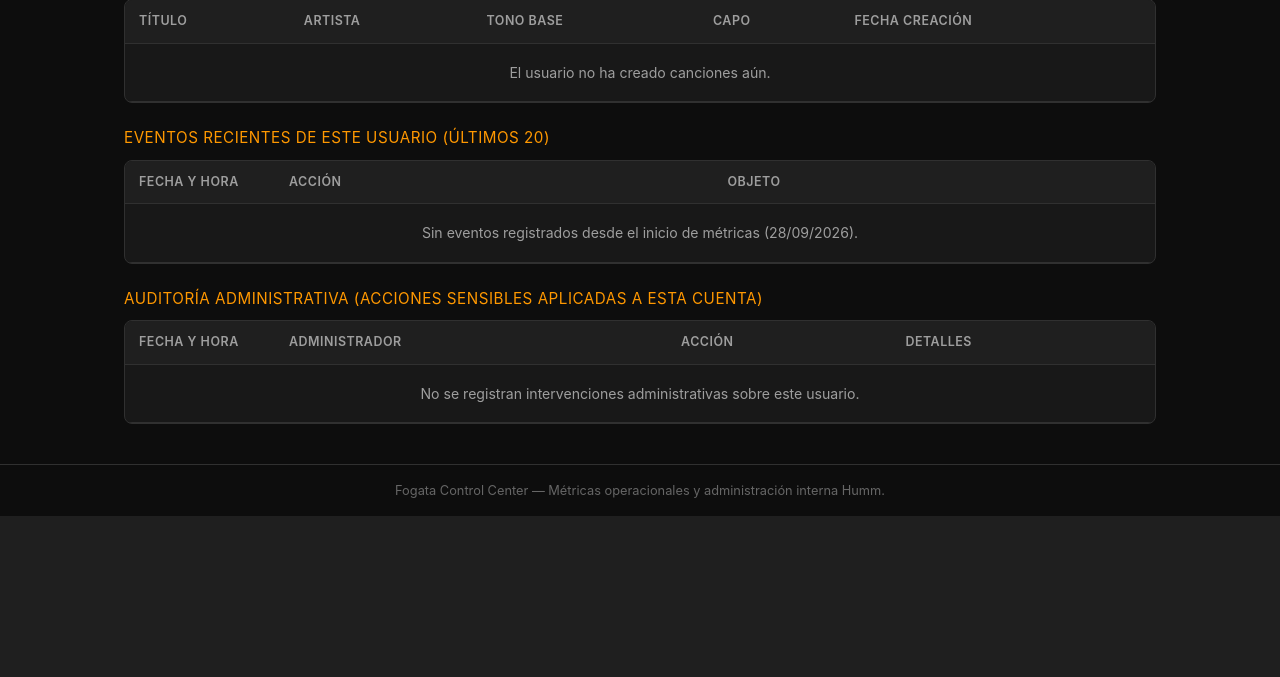
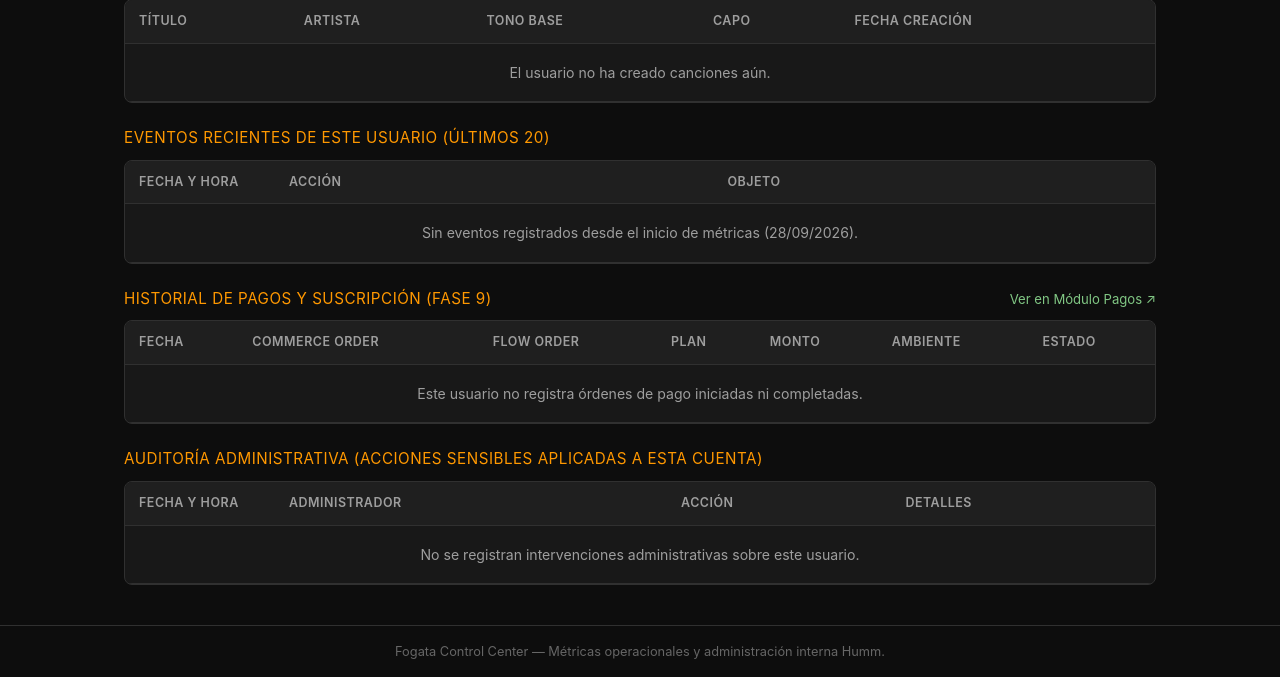
Before and after one commit to nativoaustral-bit/fogata, a Django app: page /gestion/usuarios/1/ in a window 1280 px wide. Shown: the part 925-1602 px from the top of the page. Before the commit the page ends 1441 px from the top, so only its background shows below. Run offline with Django 5.2, Linux system fonts and the light colour scheme; the visitor is signed in with stand-in values (Sample User, id 1); data comes from the database, SQL or seed files in the repository; data that the repository does not hold is empty.

Commit message:
fix(gestion): corregir bloque content en pagos, agregar metricas de ventas e ingresos al dashboard y ordenes en detalle de usuario

```diff
--- a/apps/gestion/metrics.py
+++ b/apps/gestion/metrics.py
@@ -521,7 +521,8 @@ def obtener_metricas_comerciales():
         user__is_staff=False
     ).count()
 
-    conversion_gratis_pro = round((pro_pagados_activos / (total_gratis + pro_pagados_activos) * 100), 2) if (total_gratis + pro_pagados_activos) > 0 else 0.0
+    ingresos_totales_fmt = f"{ingresos_totales:,}".replace(",", ".")
+    ingresos_30d_fmt = f"{ingresos_30d:,}".replace(",", ".")
 
     return {
         'total_usuarios': total_usuarios,
@@ -541,7 +542,9 @@ def obtener_metricas_comerciales():
         'ventas_totales': ventas_totales,
         'ventas_30d': ventas_30d,
         'ingresos_totales': ingresos_totales,
+        'ingresos_totales_fmt': ingresos_totales_fmt,
         'ingresos_30d': ingresos_30d,
+        'ingresos_30d_fmt': ingresos_30d_fmt,
         'pro_activos_totales': pro_activos_totales,
         'pro_pagados_activos': pro_pagados_activos,
         'pro_vencidos': pro_vencidos,
--- a/apps/gestion/views.py
+++ b/apps/gestion/views.py
@@ -210,6 +210,9 @@ def usuario_detalle_view(request, pk):
     # Auditorías administrativas aplicadas a este usuario
     auditorias = AuditoriaAdmin.objects.filter(usuario_afectado=usuario).select_related('admin').order_by('-fecha')
 
+    # Órdenes de pago del usuario (Fase 9)
+    ordenes_usuario = usuario.ordenes_pago.all().order_by('-creada_el')[:10]
+
     context = {
         'u': usuario,
         'capacidad': obtener_estado_capacidad(usuario),
@@ -224,6 +227,7 @@ def usuario_detalle_view(request, pk):
         'canciones_meta': canciones_meta,
         'eventos_usuario': eventos_usuario,
         'auditorias': auditorias,
+        'ordenes_usuario': ordenes_usuario,
         'inicio_analitica': obtener_analytics_start_date_str(),
     }
     return render(request, 'gestion/usuario_detalle.html', context)
@@ -513,12 +517,17 @@ def pagos_lista_view(request):
 
     # Resumen rápido
     total_ordenes = ordenes_qs.count()
+    pagadas_prod_count = OrdenPago.objects.filter(
+        ambiente=OrdenPago.AMBIENTE_PRODUCTION,
+        estado=OrdenPago.ESTADO_PAGADA
+    ).count()
     pagadas_count = OrdenPago.objects.filter(estado=OrdenPago.ESTADO_PAGADA).count()
     pendientes_count = OrdenPago.objects.filter(estado=OrdenPago.ESTADO_PENDIENTE).count()
     ingresos_reales = OrdenPago.objects.filter(
         ambiente=OrdenPago.AMBIENTE_PRODUCTION,
         estado=OrdenPago.ESTADO_PAGADA
     ).aggregate(s=Sum('monto'))['s'] or 0
+    ingresos_reales_fmt = f"{ingresos_reales:,}".replace(",", ".")
 
     paginator = Paginator(ordenes_qs, 25)
     page_number = request.GET.get('page')
@@ -531,8 +540,10 @@ def pagos_lista_view(request):
         'filtro_estado': filtro_estado,
         'filtro_ambiente': filtro_ambiente,
         'total_ordenes': total_ordenes,
+        'pagadas_prod_count': pagadas_prod_count,
         'pagadas_count': pagadas_count,
         'pendientes_count': pendientes_count,
         'ingresos_reales': ingresos_reales,
+        'ingresos_reales_fmt': ingresos_reales_fmt,
     }
     return render(request, 'gestion/pagos.html', context)
--- a/apps/pagos/models.py
+++ b/apps/pagos/models.py
@@ -183,3 +183,7 @@ class OrdenPago(models.Model):
             if p == self.plan:
                 return label
         return self.plan
+
+    @property
+    def monto_formateado(self) -> str:
+        return f"{self.monto:,}".replace(",", ".")
--- a/templates/gestion/usuario_detalle.html
+++ b/templates/gestion/usuario_detalle.html
@@ -262,6 +262,66 @@
   </div>
 </div>
 
+<!-- HISTORIAL DE PAGOS Y SUSCRIPCIONES (FASE 9) -->
+<div style="margin-bottom: 24px;">
+  <div style="display: flex; justify-content: space-between; align-items: baseline; margin-bottom: 10px;">
+    <h2 style="font-size: 0.95rem; text-transform: uppercase; letter-spacing: 0.5px; color: var(--color-flame); margin: 0;">
+      Historial de Pagos y Suscripción (Fase 9)
+    </h2>
+    <a href="{% url 'gestion:pagos_lista' %}?q={{ u.email }}" style="font-size: 0.82rem; color: #81c784; text-decoration: none;">
+      Ver en Módulo Pagos ↗
+    </a>
+  </div>
+  <div class="table-container">
+    <table class="admin-table">
+      <thead>
+        <tr>
+          <th>Fecha</th>
+          <th>Commerce Order</th>
+          <th>Flow Order</th>
+          <th>Plan</th>
+          <th>Monto</th>
+          <th>Ambiente</th>
+          <th>Estado</th>
+        </tr>
+      </thead>
+      <tbody>
+        {% for ord in ordenes_usuario %}
+        <tr>
+          <td style="color: var(--text-muted); font-size: 0.8rem; white-space: nowrap;">{{ ord.creada_el|date:"d/m/Y H:i" }}</td>
+          <td style="font-family: monospace; font-size: 0.82rem; color: #ddd;">{{ ord.commerce_order }}</td>
+          <td style="font-family: monospace; font-size: 0.82rem; color: var(--text-muted);">{{ ord.flow_order|default:"—" }}</td>
+          <td style="font-size: 0.84rem;">{{ ord.plan_nombre_legible }}</td>
+          <td style="font-weight: 600; color: #f5f5f5;">${{ ord.monto_formateado }} {{ ord.moneda }}</td>
+          <td>
+            {% if ord.ambiente == 'PRODUCTION' %}
+              <span class="badge-active" style="font-size: 0.72rem;">PROD</span>
+            {% else %}
+              <span style="font-size: 0.72rem; color: #ffb74d;">SANDBOX</span>
+            {% endif %}
+          </td>
+          <td>
+            {% if ord.estado == 'PAGADA' %}
+              <span class="badge-active">✓ PAGADA</span>
+            {% elif ord.estado == 'PENDIENTE' %}
+              <span style="color: #ffb74d;">⏳ PENDIENTE</span>
+            {% else %}
+              <span style="color: #e57373;">{{ ord.estado }}</span>
+            {% endif %}
+          </td>
+        </tr>
+        {% empty %}
+        <tr>
+          <td colspan="7" style="text-align: center; color: var(--text-muted); padding: 18px;">
+            Este usuario no registra órdenes de pago iniciadas ni completadas.
+          </td>
+        </tr>
+        {% endfor %}
+      </tbody>
+    </table>
+  </div>
+</div>
+
 <!-- AUDITORÍA ADMINISTRATIVA APLICADA A ESTE USUARIO -->
 <div>
   <h2 style="font-size: 0.95rem; text-transform: uppercase; letter-spacing: 0.5px; color: var(--color-flame); margin-bottom: 10px;">
```
Also changed, not shown: templates/gestion/dashboard.html (+38 -8 lines), templates/gestion/pagos.html (+11 -11 lines).
